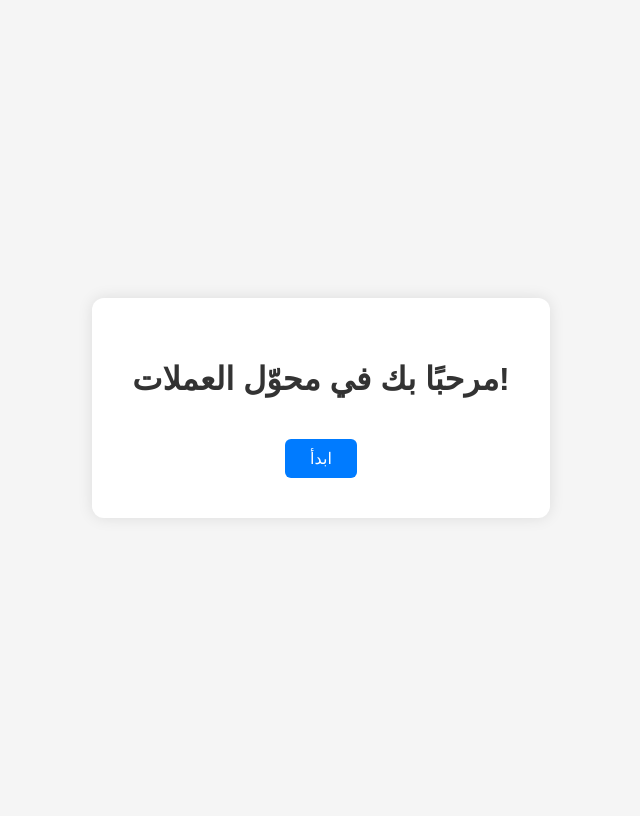
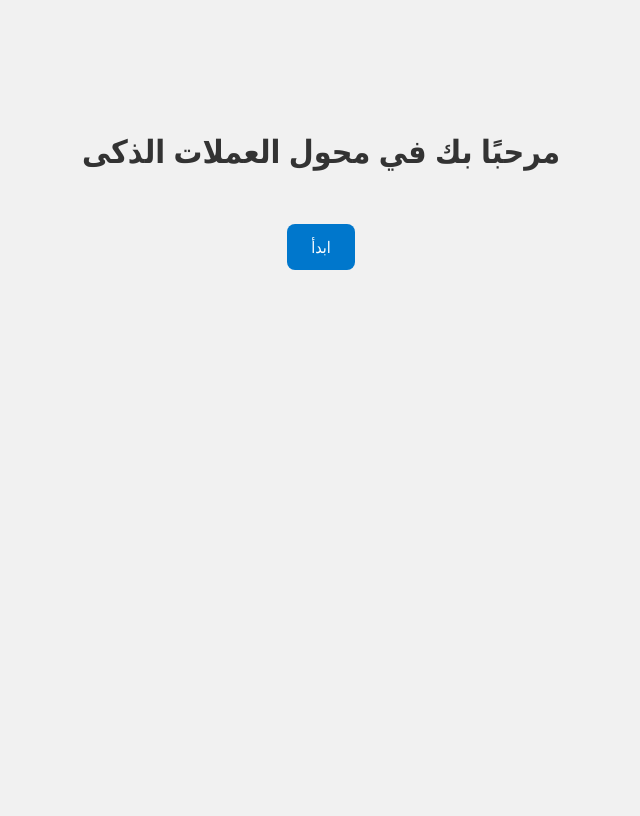
Before and after one commit to ahmedrafat23/currency_converter, a Flask app: page / in a window 1280 px wide. Shown: the whole page, without its empty margins (319-959 px from the left). After the commit the page ends 270 px from the top, so only its background shows below. Run offline with Flask 3, Linux system fonts and the light colour scheme.

Commit message:
23/7/2025

```diff
--- a/app.py
+++ b/app.py
@@ -1,4 +1,4 @@
-from flask import Flask, render_template, redirect, url_for
+from flask import Flask, render_template
 
 app = Flask(__name__)
 
@@ -8,7 +8,7 @@ def welcome():
 
 @app.route('/converter')
 def converter():
-    return render_template('index.html')
+    return render_template('index.html')  # صفحة المحول الحالية
 
 if __name__ == '__main__':
     app.run(debug=True)
--- a/templates/welcome.html
+++ b/templates/welcome.html
@@ -1,56 +1,41 @@
 <!DOCTYPE html>
-<html lang="en">
+<html lang="ar">
 
 <head>
     <meta charset="UTF-8">
     <title>مرحبًا بك</title>
     <style>
         body {
-            font-family: Arial, sans-serif;
-            background: #f5f5f5;
-            display: flex;
-            justify-content: center;
-            align-items: center;
-            height: 100vh;
+            font-family: 'Segoe UI', Tahoma, Geneva, Verdana, sans-serif;
+            background-color: #f1f1f1;
+            text-align: center;
+            padding-top: 100px;
         }
 
-        .welcome-box {
-            text-align: center;
-            background: white;
-            padding: 40px;
-            border-radius: 12px;
-            box-shadow: 0 0 15px rgba(0, 0, 0, 0.1);
-        }
-
-        .welcome-box h1 {
+        h1 {
             color: #333;
         }
 
-        .start-btn {
-            padding: 10px 25px;
-            margin-top: 20px;
-            background-color: #007BFF;
+        a {
+            display: inline-block;
+            margin-top: 30px;
+            padding: 12px 24px;
+            background-color: #0077cc;
             color: white;
-            border: none;
-            border-radius: 6px;
+            text-decoration: none;
+            border-radius: 8px;
             font-size: 16px;
-            cursor: pointer;
-            transition: background 0.3s;
         }
 
-        .start-btn:hover {
-            background-color: #0056b3;
+        a:hover {
+            background-color: #005fa3;
         }
     </style>
 </head>
 
 <body>
-    <div class="welcome-box">
-        <h1>مرحبًا بك في محوّل العملات!</h1>
-        <form action="{{ url_for('converter') }}">
-            <button class="start-btn" type="submit">ابدأ</button>
-        </form>
-    </div>
+    <h1>مرحبًا بك في محول العملات الذكى</h1>
+    <a href="/converter">ابدأ</a>
 </body>
 
 </html>
```
